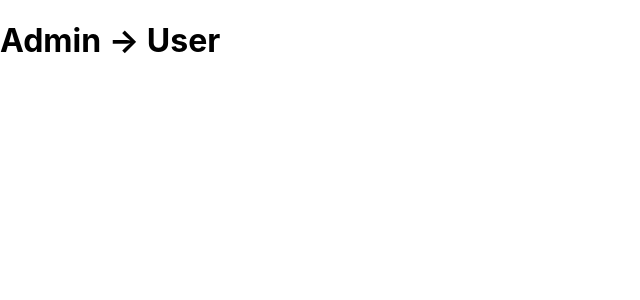
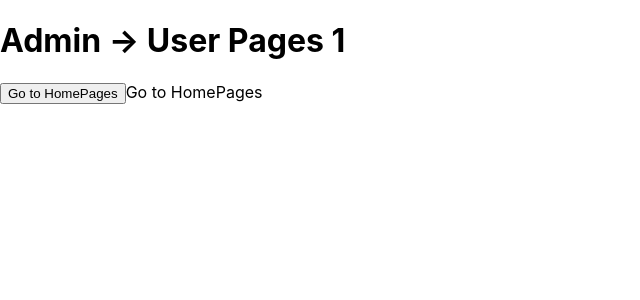
Before and after one commit to huynguyen1212/Training-NextJS, a Next.js app in the folder first-project-nextjs/: page /admin/user/1 in a window 1280 px wide. Shown: the top 300 px of the page, without its empty margins (0-640 px from the left). Built offline with nearby package versions, Linux system fonts and the light colour scheme.

Commit message:
update router 2

```diff
--- a/first-project-nextjs/pages/admin/user/[id].tsx
+++ b/first-project-nextjs/pages/admin/user/[id].tsx
@@ -1,18 +1,27 @@
 import Head from 'next/head'
 import { useRouter } from 'next/router'
+import Link from 'next/link'
 
 export default function AdminUser() {
   const router = useRouter();
 
-  console.log("router : ", router);
+  console.log("router : ", router.query.id);
+
+  function handleOnClick() {
+    router.push('/login/login')
+  }
 
   return (
     <>
-      <Head>
-        <title>Admin User</title>
-        <link href="https://fonts.googleapis.com/css2?family=Roboto&display=swap" rel="stylesheet"></link>
-      </Head>
-      <h1>Admin -{">"} User</h1>
+      <h1>Admin -{">"} User Pages {router.query.id}</h1>
+
+      <button onClick={handleOnClick}  >Go to HomePages</button>
+
+      {/* <a href='/login/login'>Go to HomePages</a> */}
+
+      <Link href='/login/login'>
+        <a className='active'>Go to HomePages</a>
+      </Link>
     </>
   )
 }
--- a/first-project-nextjs/pages/index.tsx
+++ b/first-project-nextjs/pages/index.tsx
@@ -10,6 +10,7 @@ export default function Home() {
       <Head>
         <title>Create Next App</title>
         <link rel="icon" href="/favicon.ico" />
+        <link rel="stylesheet" href="/css/global.css" />
       </Head>
 
       <main className={styles.main}>
--- /dev/null
+++ b/first-project-nextjs/public/css/global.css
@@ -0,0 +1,3 @@
+.body{
+  background-color: red;
+}
```
